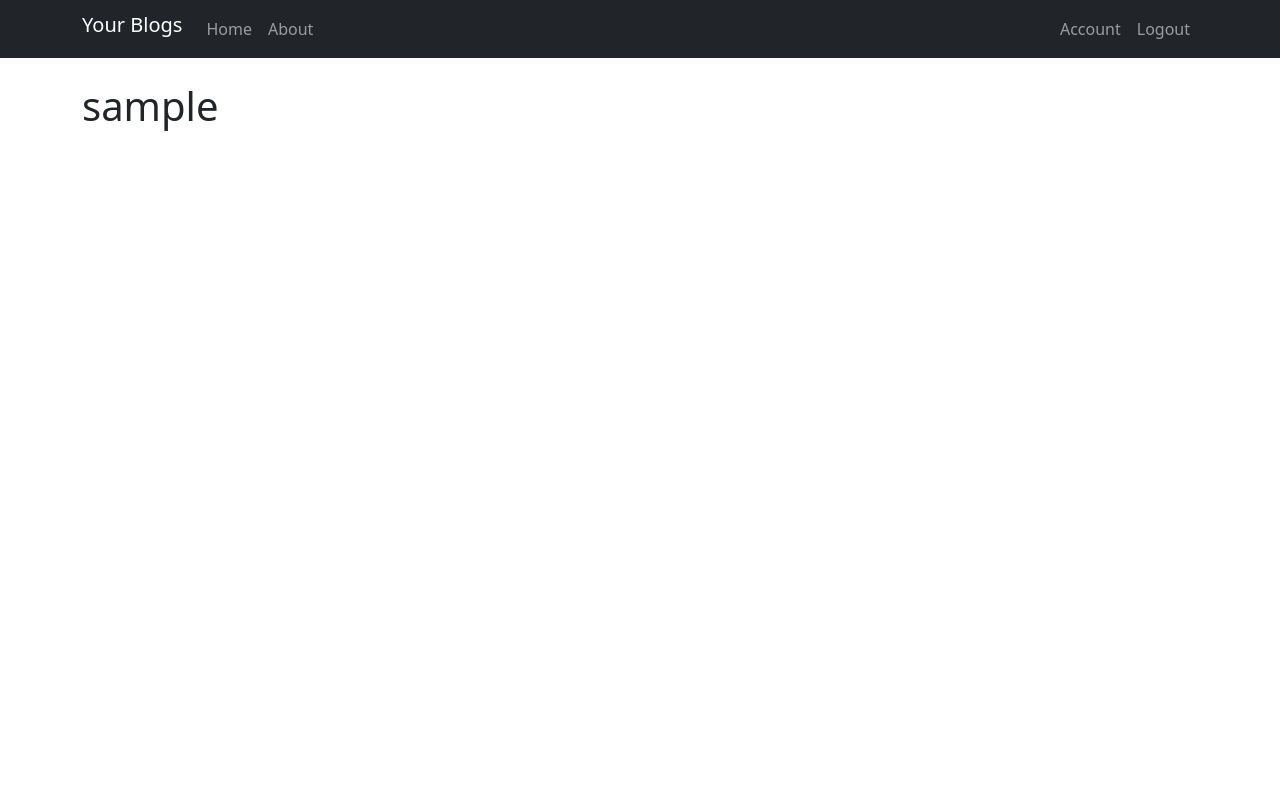
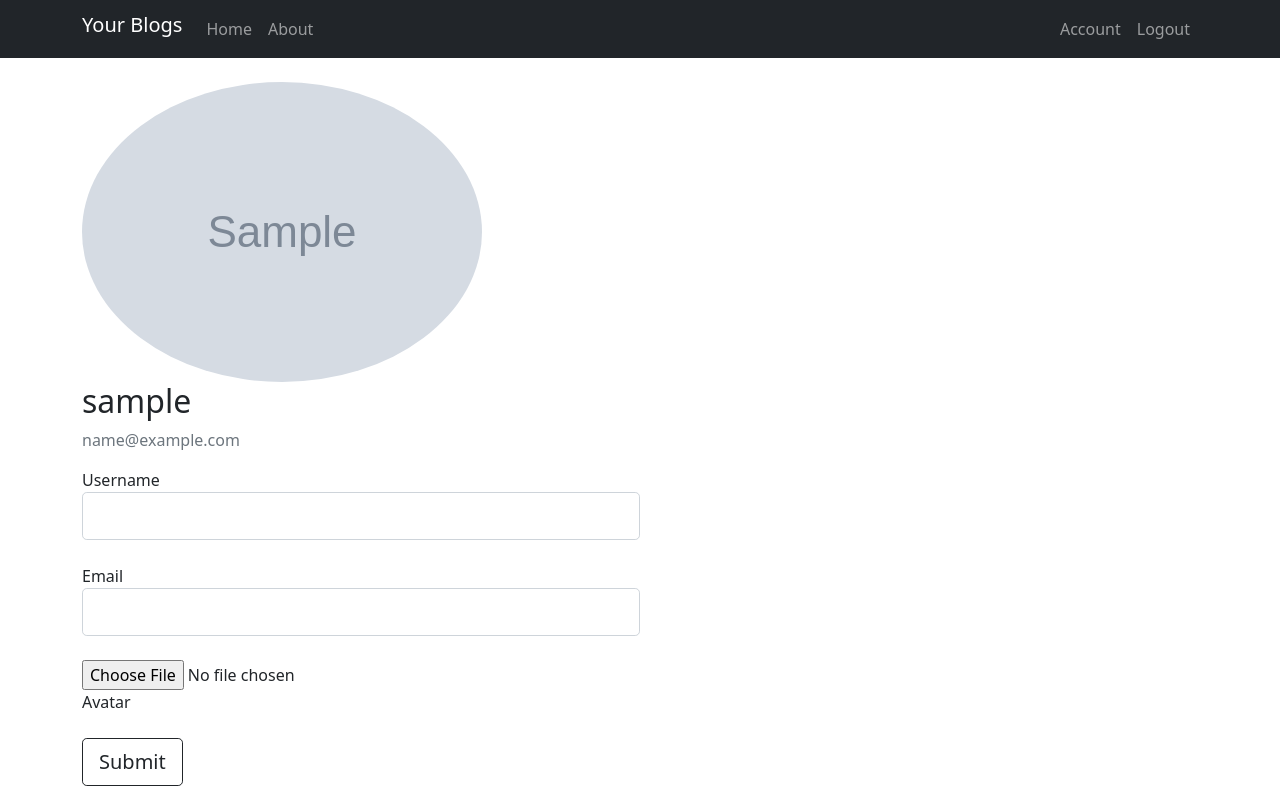
Before and after one commit to sunny-wahane/blog, a Flask app: template your_blogs/templates/account.html in a window 1280 px wide. Before the commit the page ends 131 px from the top, so only its background shows below. Run offline with Flask 2, Linux system fonts and the light colour scheme; a user stored in the database is signed in; tables that the repository leaves empty hold one stand-in row (values such as "Sample post"); the template is opened without the code that fills it: most values are stand-ins (such as "Sample title", 1, 10 or a date in 2020); grey boxes marked "Sample" are stand-in pictures; form fields are guessed from the names that the template uses.

Commit message:
Modified the templates and added some classes

```diff
--- a/your_blogs/templates/account.html
+++ b/your_blogs/templates/account.html
@@ -1,5 +1,58 @@
 {% extends 'base.html' %}
 {% block content %}
-<h1>{{ current_user.username }}</h1>
+    <div class="user-info">
+        <img src="{{ avatar }}" alt="" class="rounded-circle account-img">
+        <div>
+            <h2 class="account-heading">{{ current_user.username }}</h2>
+            <p class="text-secondary">{{ current_user.email }}</p>
+        </div>
+    </div>
+    <div class="update-form">
+    <form action="" method="POST" enctype="multipart/form-data">
+        {{ form.hidden_tag() }}
+        <fieldset class="form-group">
+            <div class="form-group mb-4">
+                {{ form.username.label(class="form-control-label") }}
+                {% if form.username.errors %}
+                     {{ form.username(class="form-control form-control-lg w-50 is-invalid") }}
+                    <div class="invalid-feedback">
+                        {% for error in form.username.errors %}
+                            <span>{{ error }}</span>
+                        {% endfor %}
+                    </div>
+                {% else %}
+                      {{ form.username(class="form-control form-control-lg w-50") }}
+                {% endif %}
+
+            </div>
+             <div class="form-group mb-4">
+                {{ form.email.label(class="form-control-label") }}
+                 {% if form.email.errors %}
+                     {{ form.email(class="form-control form-control-lg w-50 is-invalid") }}
+                    <div class="invalid-feedback">
+                        {% for error in form.email.errors %}
+                            <span>{{ error }}</span>
+                        {% endfor %}
+                    </div>
+                {% else %}
+                      {{ form.email(class="form-control form-control-lg w-50") }}
+                {% endif %}
+            </div>
+            <div class="form-group mb-4">
+                {{ form.avatar(class="form-control-file") }}
+                {% if form.avatar.errors %}
+                    {% for error in form.avatar.errors %}
+                    <span class="text-danger">{{ error }}</span>
+                    {% endfor %}
+                {% endif %}
+                <br>
+                {{ form.avatar.label() }}
+            </div>
+        </fieldset>
+        <div class="form-group mb-3">
+            {{ form.submit(class="btn btn-lg btn-outline-dark") }}
+        </div>
+    </form>
+</div>
 
 {% endblock %}
--- a/your_blogs/templates/base.html
+++ b/your_blogs/templates/base.html
@@ -5,6 +5,7 @@
 
     <link href="https://cdn.jsdelivr.net/npm/bootstrap@5.0.2/dist/css/bootstrap.min.css" rel="stylesheet" integrity="sha384-EVSTQN3/azprG1Anm3QDgpJLIm9Nao0Yz1ztcQTwFspd3yD65VohhpuuCOmLASjC" crossorigin="anonymous">
 
+    <link rel="stylesheet" href="{{ url_for('static', filename='main.css') }}">
 
     {% if title %}
     <title>Blog - {{ title }}</title>
```
Also changed, not shown: your_blogs/templates/login.html (+5 -5 lines), your_blogs/templates/register.html (+4 -4 lines). Lines whose indentation alone changed are shown as unchanged.
